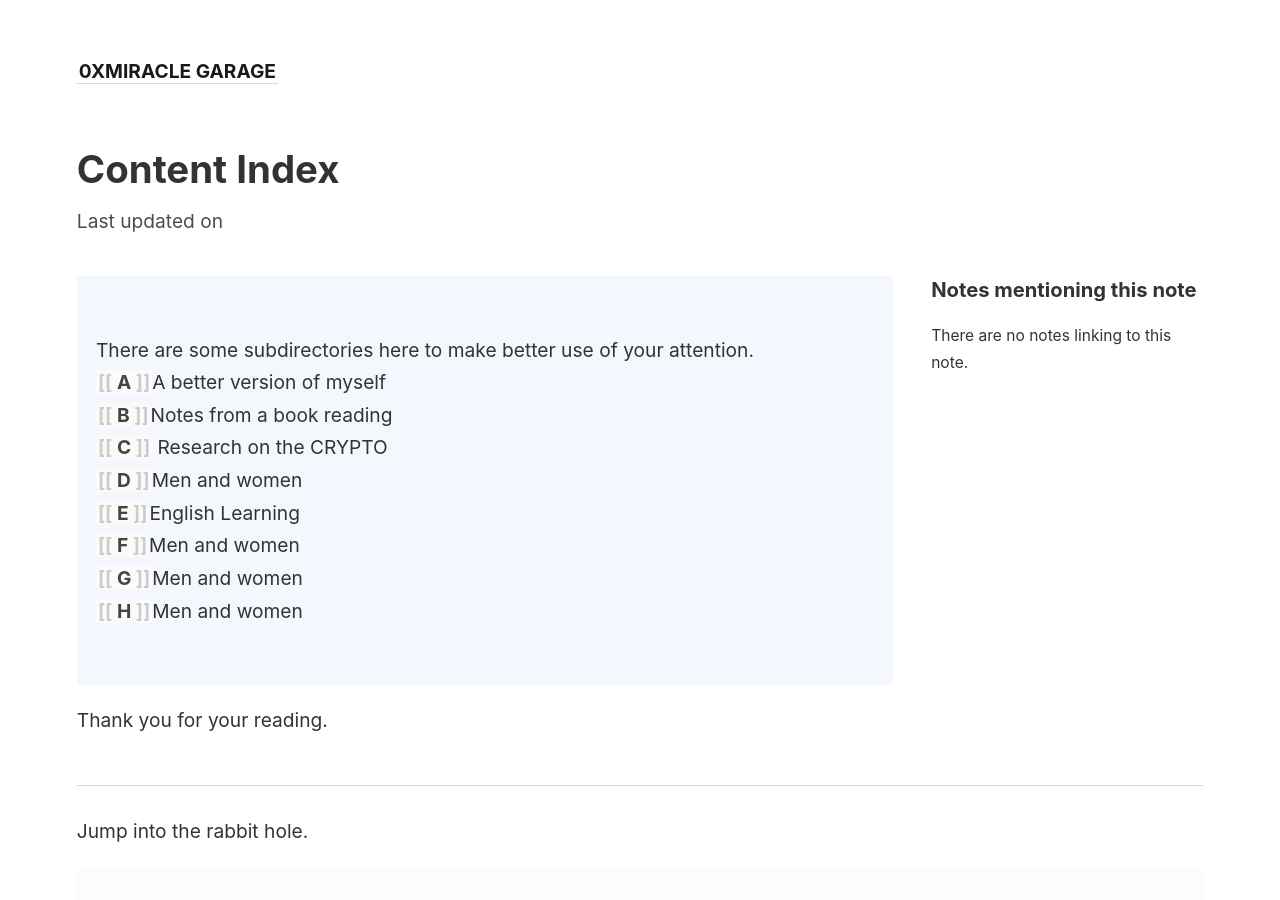
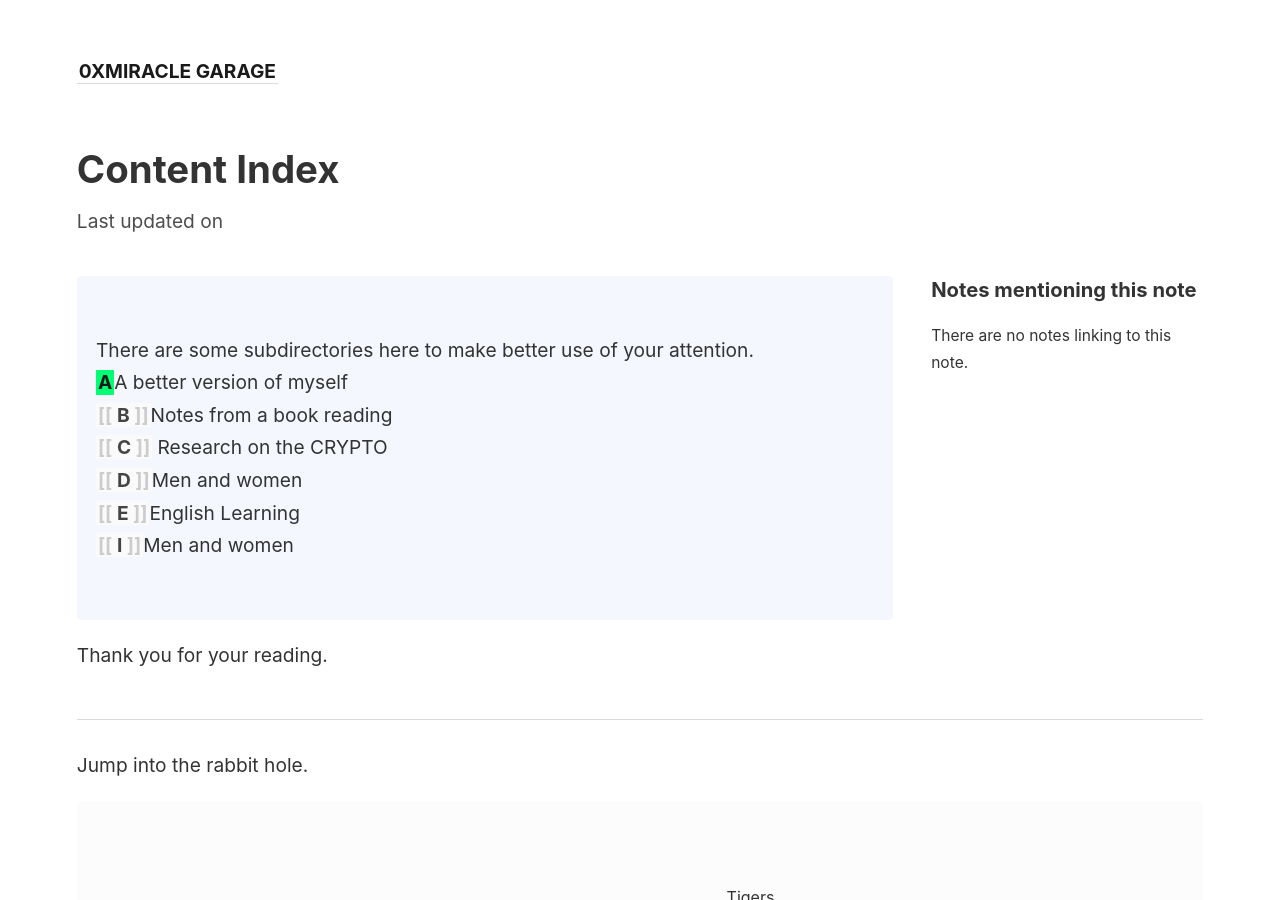
Before and after one commit to lkyxuan/bbbblog, a Jekyll site: the page built from _notes/Index/Content Index.md, in a window 1280 px wide and 900 px high. Built offline with Jekyll 4.4.1, drawn with Linux system fonts in a browser that asks for light colours.

Commit message:
vault backup: 2023-07-14 06:24:43
Affected files:
_notes/Index/A.md
_notes/Index/Content Index.md

```diff
--- a/_notes/Index/Content Index.md
+++ b/_notes/Index/Content Index.md
@@ -8,9 +8,7 @@ title: Content Index
   <span style="font-weight: bold">[[C]]</span> Research on the CRYPTO<br>
   <span style="font-weight: bold">[[D]]</span>Men and women<br>
   <span style="font-weight: bold">[[E]]</span>English Learning<br>
-  <span style="font-weight: bold">[[F]]</span>Men and women<br>
-  <span style="font-weight: bold">[[G]]</span>Men and women<br>
-  <span style="font-weight: bold">[[H]]</span>Men and women<br>
+  <span style="font-weight: bold">[[I]]</span>Men and women<br>
 
 
 
```
Also changed, not shown: _notes/Index/A.md (added).
